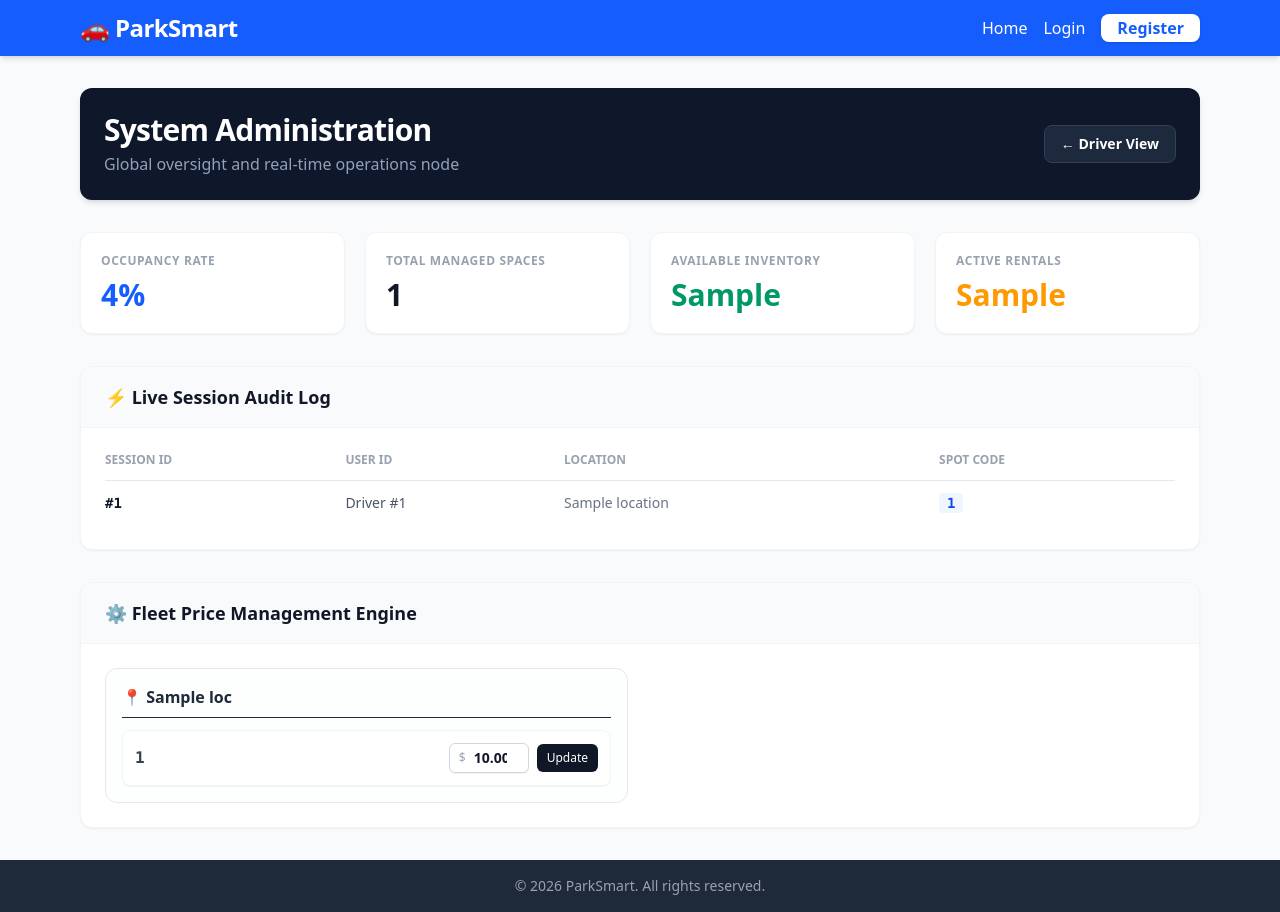
After one commit to vitpiavv/parksmart, a Python web app: template app/templates/admin_dashboard.html in a window 1280 px wide. The commit adds this page. Run offline with Jinja, Linux system fonts and the light colour scheme; the template is opened without the code that fills it: most values are stand-ins (such as "Sample title", 1, 10 or a date in 2020).

Commit message:
adding admin panel

```diff
--- /dev/null
+++ b/app/templates/admin_dashboard.html
@@ -0,0 +1,103 @@
+<!DOCTYPE html>
+<html lang="en">
+{% extends 'base.html' %}
+
+{% block content %}
+<div class="space-y-8">
+    <div class="bg-slate-900 p-6 rounded-xl text-white flex justify-between items-center shadow-md">
+        <div>
+            <h1 class="text-3xl font-bold tracking-tight">System Administration</h1>
+            <p class="text-slate-400 mt-1">Global oversight and real-time operations node</p>
+        </div>
+        <a href="/dashboard" class="bg-slate-800 hover:bg-slate-700 text-sm font-semibold px-4 py-2 rounded-lg border border-slate-700 transition">
+            ← Driver View
+        </a>
+    </div>
+
+    <div class="grid grid-cols-1 md:grid-cols-4 gap-5">
+        <div class="bg-white p-5 rounded-xl border border-gray-100 shadow-xs">
+            <p class="text-xs font-semibold uppercase tracking-wider text-gray-400">Occupancy Rate</p>
+            <p class="text-3xl font-black text-blue-600 mt-2">{{ occupancy_rate }}%</p>
+        </div>
+        <div class="bg-white p-5 rounded-xl border border-gray-100 shadow-xs">
+            <p class="text-xs font-semibold uppercase tracking-wider text-gray-400">Total Managed Spaces</p>
+            <p class="text-3xl font-black text-gray-900 mt-2">{{ total_spots }}</p>
+        </div>
+        <div class="bg-white p-5 rounded-xl border border-gray-100 shadow-xs">
+            <p class="text-xs font-semibold uppercase tracking-wider text-gray-400">Available Inventory</p>
+            <p class="text-3xl font-black text-emerald-600 mt-2">{{ available_spots }}</p>
+        </div>
+        <div class="bg-white p-5 rounded-xl border border-gray-100 shadow-xs">
+            <p class="text-xs font-semibold uppercase tracking-wider text-gray-400">Active Rentals</p>
+            <p class="text-3xl font-black text-amber-500 mt-2">{{ occupied_spots }}</p>
+        </div>
+    </div>
+
+    <div class="bg-white rounded-xl shadow-xs border border-gray-100 overflow-hidden">
+        <div class="bg-gray-50 border-b border-gray-100 px-6 py-4">
+            <h2 class="font-bold text-gray-900 text-lg">⚡ Live Session Audit Log</h2>
+        </div>
+        <div class="p-6">
+            {% if active_bookings %}
+                <table class="w-full text-left text-sm text-gray-600">
+                    <thead>
+                        <tr class="border-b border-gray-200 text-gray-400 uppercase text-xs font-bold">
+                            <th class="pb-3">Session ID</th>
+                            <th class="pb-3">User ID</th>
+                            <th class="pb-3">Location</th>
+                            <th class="pb-3">Spot Code</th>
+                        </tr>
+                    </thead>
+                    <tbody class="divide-y divide-gray-100">
+                        {% for booking in active_bookings %}
+                            <tr>
+                                <td class="py-3 font-mono font-bold text-gray-900">#{{ booking.id }}</td>
+                                <td class="py-3">Driver #{{ booking.user_id }}</td>
+                                <td class="py-3 text-gray-500">{{ booking.spot.location.name }}</td>
+                                <td class="py-3"><span class="bg-blue-50 text-blue-700 px-2 py-0.5 rounded font-mono font-bold">{{ booking.spot.spot_number }}</span></td>
+                            </tr>
+                        {% endfor %}
+                    </tbody>
+                </table>
+            {% else %}
+                <p class="text-gray-400 text-center py-4">No vehicles are currently parked across the network nodes.</p>
+            {% endif %}
+        </div>
+    </div>
+
+    <div class="bg-white rounded-xl shadow-xs border border-gray-100 overflow-hidden">
+        <div class="bg-gray-50 border-b border-gray-100 px-6 py-4">
+            <h2 class="font-bold text-gray-900 text-lg">⚙️ Fleet Price Management Engine</h2>
+        </div>
+        <div class="p-6">
+            <div class="grid grid-cols-1 md:grid-cols-2 gap-6">
+                {% for loc in locations %}
+                    <div class="border border-gray-200 rounded-xl p-4 bg-gray-50/30">
+                        <h3 class="font-bold text-gray-800 text-md mb-3 border-b pb-2">📍 {{ loc.name }}</h3>
+                        <div class="space-y-2">
+                            {% for spot in all_spots if spot.location_id == loc.id %}
+                                <div class="flex items-center justify-between bg-white p-3 rounded-lg border border-gray-100 shadow-2xs">
+                                    <span class="font-mono font-bold text-gray-700">{{ spot.spot_number }}</span>
+                                    <form action="/admin/update-price/{{ spot.id }}" method="POST" class="flex items-center gap-2">
+                                        <div class="relative rounded-md shadow-2xs">
+                                            <div class="pointer-events-none absolute inset-y-0 left-0 flex items-center pl-2.5">
+                                                <span class="text-gray-400 text-xs">$</span>
+                                            </div>
+                                            <input type="number" name="price" step="0.25" min="1.00" value="{{ '%.2f'|format(spot.price_per_hour) }}"
+                                                   class="w-20 pl-6 pr-1.5 py-1 text-sm rounded-md border border-gray-300 focus:border-blue-500 focus:outline-hidden text-right font-semibold">
+                                        </div>
+                                        <button type="submit" class="bg-gray-900 text-white text-xs px-2.5 py-1.5 rounded-md hover:bg-blue-600 transition font-medium">
+                                            Update
+                                        </button>
+                                    </form>
+                                </div>
+                            {% endfor %}
+                        </div>
+                    </div>
+                {% endfor %}
+            </div>
+        </div>
+    </div>
+</div>
+{% endblock %}
+</html>
```
Also changed, not shown: app/routes.py (+48 -0 lines), app/templates/dashboard.html (+12 -7 lines).
